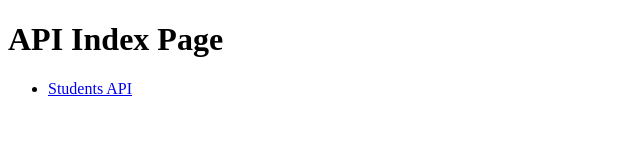
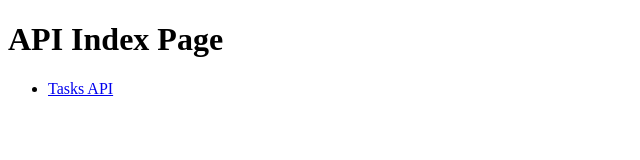
Before and after one commit to eueduysavchenko/Franken251, a plain HTML site: page Frontend/index.html in a window 1280 px wide. Shown: the full height of the page, 0-640 px from the left. Drawn offline with Linux system fonts and the light colour scheme.

Commit message:
Replace Student model by task 2

```diff
--- a/Frontend/index.html
+++ b/Frontend/index.html
@@ -8,7 +8,7 @@
 <body>
     <h1>API Index Page</h1>
     <ul>
-        <li><a href="/students">Students API</a></li>
+        <li><a href="/tasks">Tasks API</a></li>
     </ul>
 </body>
 </html>
```
